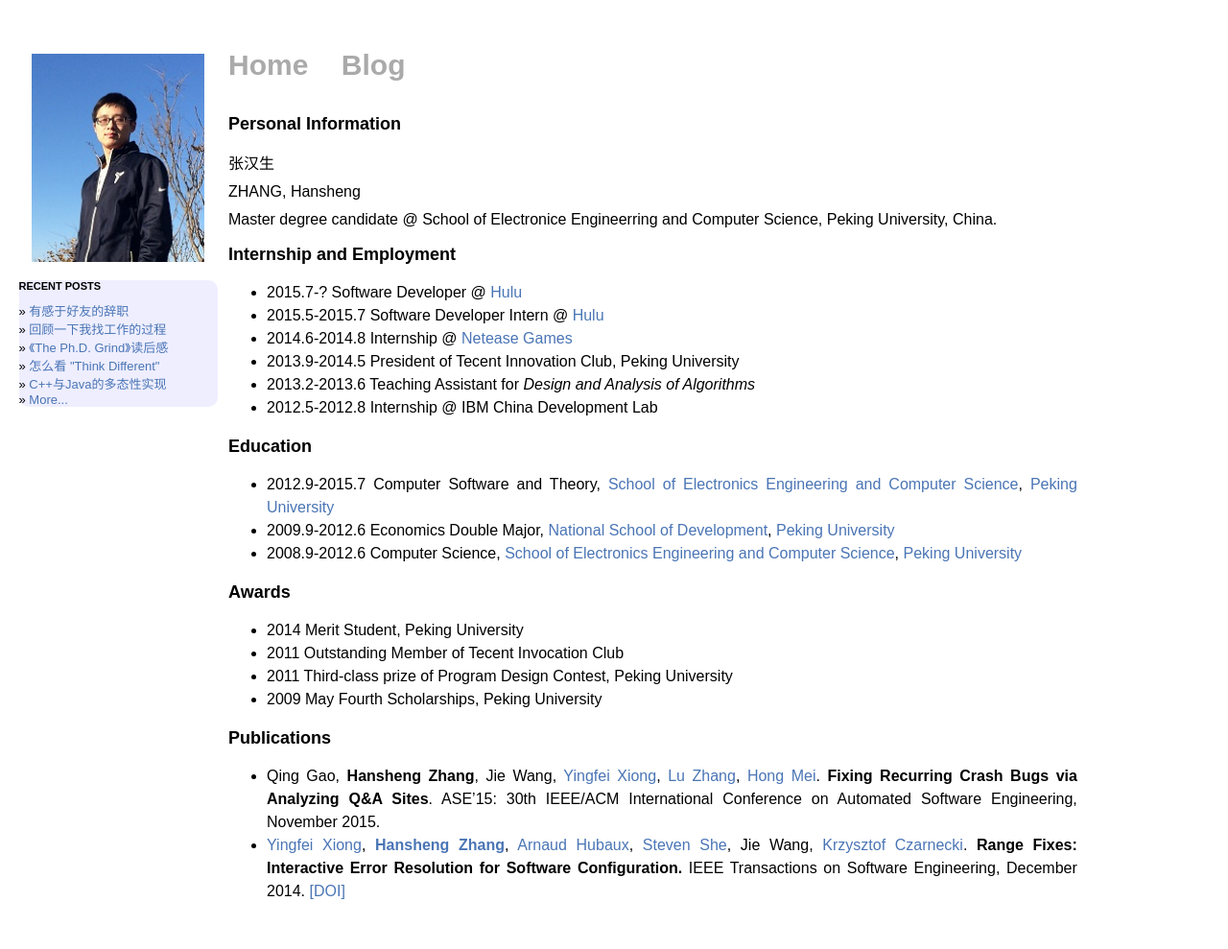
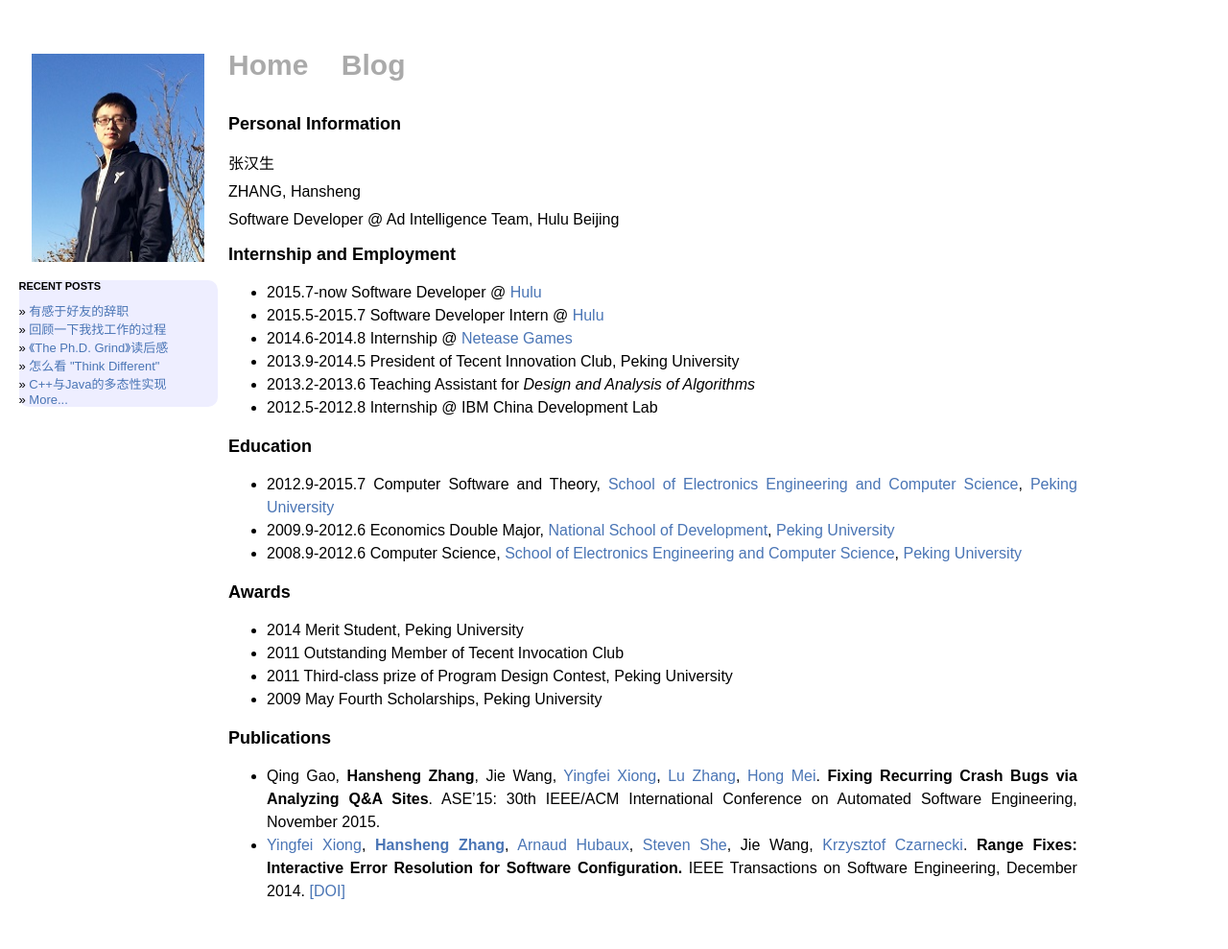
Before and after one commit to hanshengzhang/zhanghs, a Jekyll site: the page built from index.md, in a window 1280 px wide. Shown: the whole page at 96% size. Built offline with Jekyll 4.4.1, drawn with Linux system fonts in a browser that asks for light colours; Markdown is read by kramdown in place of the engine named in the settings.

Commit message:
change status from master candidate to software developer

```diff
--- a/index.md
+++ b/index.md
@@ -5,10 +5,10 @@ layout: default
 ##Personal Information
 张汉生<br/>
 ZHANG, Hansheng<br/>
-Master degree candidate @ School of Electronice Engineerring and Computer Science, Peking University, China.
+Software Developer @ Ad Intelligence Team, Hulu Beijing
 
 ##Internship and Employment
-- 2015.7-? Software Developer @ <a href="www.hulu.com">Hulu</a>
+- 2015.7-now Software Developer @ <a href="http://www.hulu.com">Hulu</a>
 - 2015.5-2015.7 Software Developer Intern @ <a href="http://www.hulu.com">Hulu</a>
 - 2014.6-2014.8 Internship @ <a href="http://nie.163.com/en/">Netease Games</a>
 - 2013.9-2014.5 President of Tecent Innovation Club, Peking University
```
